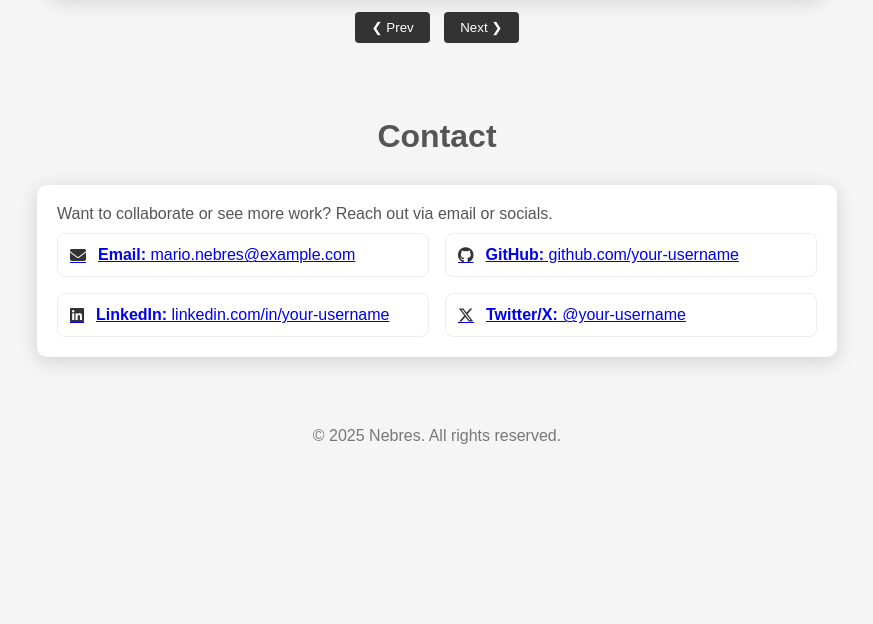
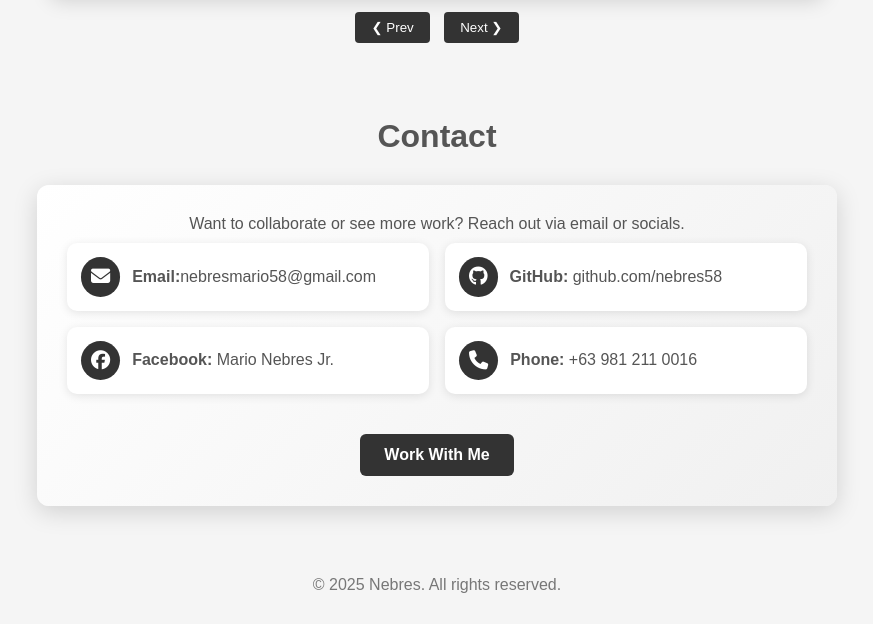
Before and after one commit to Nebres58/newhtml, a plain HTML site: page index.html in a window 1280 px wide. Shown: the part 2133-2757 px from the top of the page, without its empty margins (203-1076 px from the left). Before the commit the page ends 2608 px from the top, so only its background shows below. Drawn offline with Linux system fonts and the light colour scheme.

Commit message:
Update index.html

```diff
--- a/index.html
+++ b/index.html
@@ -13,7 +13,6 @@
 
 <style>
   * { margin: 0; padding: 0; box-sizing: border-box; }
-
   html { scroll-behavior: smooth; }
 
   body {
@@ -111,15 +110,16 @@
   }
   button:hover { background-color: #575757; }
 
-  /* Contact */
+  /* Contact (redesigned) */
   #contact .card {
-    background: #fff;
-    border-radius: 10px;
-    padding: 20px;
-    box-shadow: 0 4px 20px rgba(0,0,0,0.15);
+    background: linear-gradient(135deg, #fff, #f0f0f0);
+    border-radius: 12px;
+    padding: 30px;
+    box-shadow: 0 6px 25px rgba(0,0,0,0.15);
     max-width: 800px;
     margin: 0 auto;
   }
+  #contact .card p { text-align: center; }
   .contact-grid {
     display: grid;
     grid-template-columns: 1fr 1fr;
@@ -132,11 +132,45 @@
     display: flex;
     align-items: center;
     gap: 12px;
-    padding: 12px;
-    border: 1px solid #eee;
-    border-radius: 8px;
+    padding: 14px;
+    border-radius: 10px;
+    background: #fff;
+    transition: all 0.3s ease;
+    box-shadow: 0 2px 10px rgba(0,0,0,0.1);
+    text-decoration: none;
+    color: inherit;
   }
-  .contact-item i { color: #333; }
+  .contact-item i {
+    background: #333;
+    color: white;
+    padding: 10px;
+    border-radius: 50%;
+    font-size: 1.2rem;
+    flex-shrink: 0;
+  }
+  .contact-item:hover {
+    transform: translateY(-5px);
+    background: linear-gradient(135deg, #333, #444);
+    color: white;
+    box-shadow: 0 6px 20px rgba(0,0,0,0.3);
+  }
+  .contact-item:hover i { background: #ff9800; }
+
+  .cta-btn {
+    display: inline-block;
+    margin-top: 20px;
+    background: #333;
+    color: white;
+    padding: 12px 24px;
+    border-radius: 6px;
+    text-decoration: none;
+    font-weight: bold;
+    transition: background 0.3s ease;
+  }
+  .cta-btn:hover {
+    background: #ff9800;
+    color: #fff;
+  }
 
   footer {
     padding: 30px 16px;
@@ -262,22 +296,26 @@
     </p>
 
     <div class="contact-grid">
-      <a class="contact-item" href="mailto:mario.nebres@example.com" aria-label="Email">
+      <a class="contact-item" href="nebresmario58@gmail.com" aria-label="Email">
         <i class="fa-solid fa-envelope"></i>
-        <span><b>Email:</b> mario.nebres@example.com</span>
+        <span><b>Email:</b>nebresmario58@gmail.com</span>
       </a>
-      <a class="contact-item" href="https://github.com/your-username" target="_blank" rel="noopener noreferrer" aria-label="GitHub">
+      <a class="contact-item" href="https://github.com/nebres58" target="_blank" rel="noopener noreferrer" aria-label="GitHub">
         <i class="fa-brands fa-github"></i>
-        <span><b>GitHub:</b> github.com/your-username</span>
+        <span><b>GitHub:</b> github.com/nebres58</span>
       </a>
-      <a class="contact-item" href="https://www.linkedin.com/in/your-username" target="_blank" rel="noopener noreferrer" aria-label="LinkedIn">
-        <i class="fa-brands fa-linkedin"></i>
-        <span><b>LinkedIn:</b> linkedin.com/in/your-username</span>
+      <a class="contact-item" href="https://facebook.com/your-username" target="_blank" rel="noopener noreferrer" aria-label="Facebook">
+        <i class="fa-brands fa-facebook"></i>
+        <span><b>Facebook:</b> Mario Nebres Jr.</span>
       </a>
-      <a class="contact-item" href="https://twitter.com/your-username" target="_blank" rel="noopener noreferrer" aria-label="Twitter">
-        <i class="fa-brands fa-x-twitter"></i>
-        <span><b>Twitter/X:</b> @your-username</span>
+      <a class="contact-item" href="tel:+639123456789" aria-label="Phone">
+        <i class="fa-solid fa-phone"></i>
+        <span><b>Phone:</b> +63 981 211 0016</span>
       </a>
+    </div>
+
+    <div style="text-align:center; margin-top:20px;">
+      <a href="mailto:mario.nebres@example.com" class="cta-btn">Work With Me</a>
     </div>
   </div>
 </section>
```
